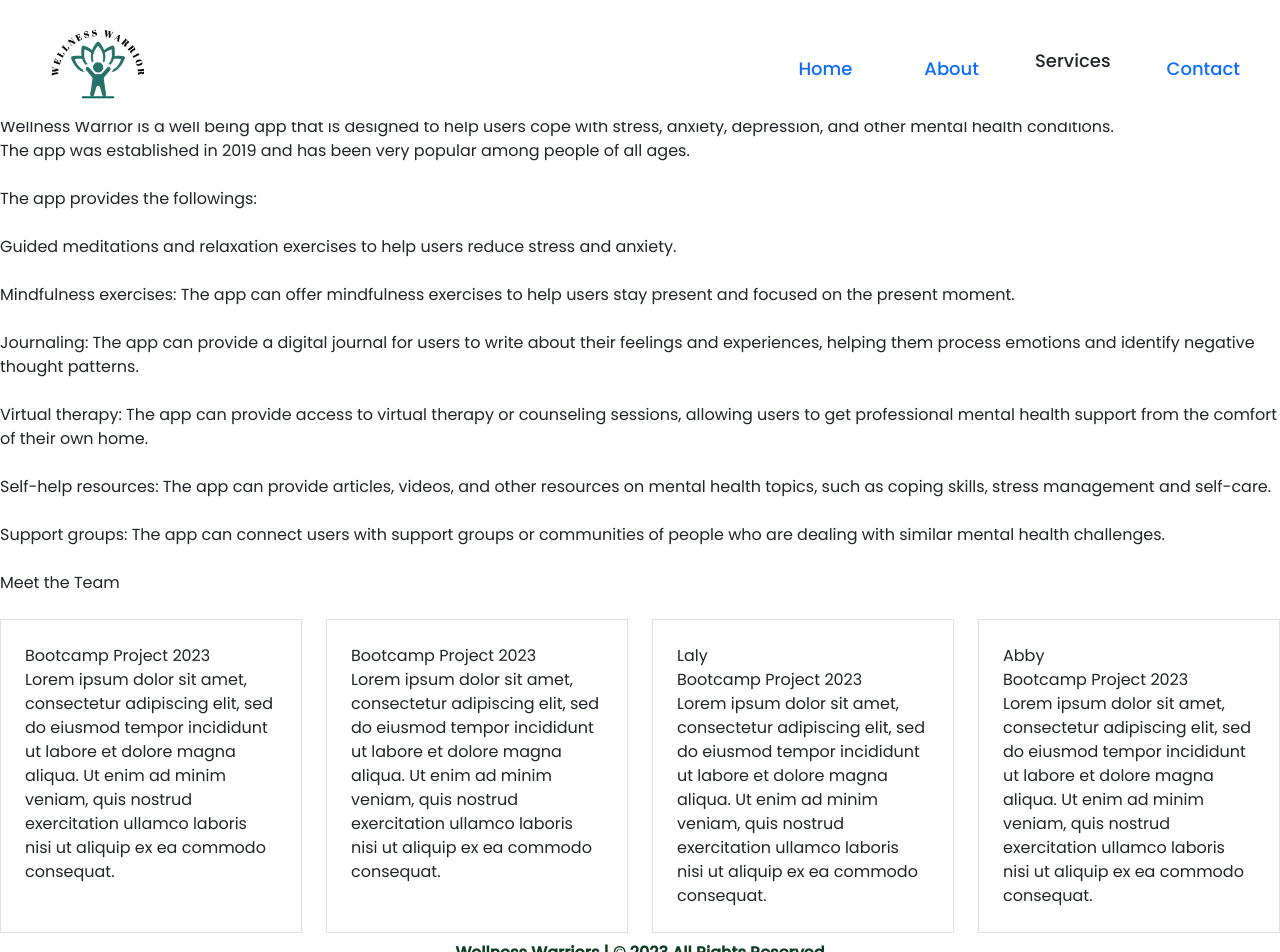
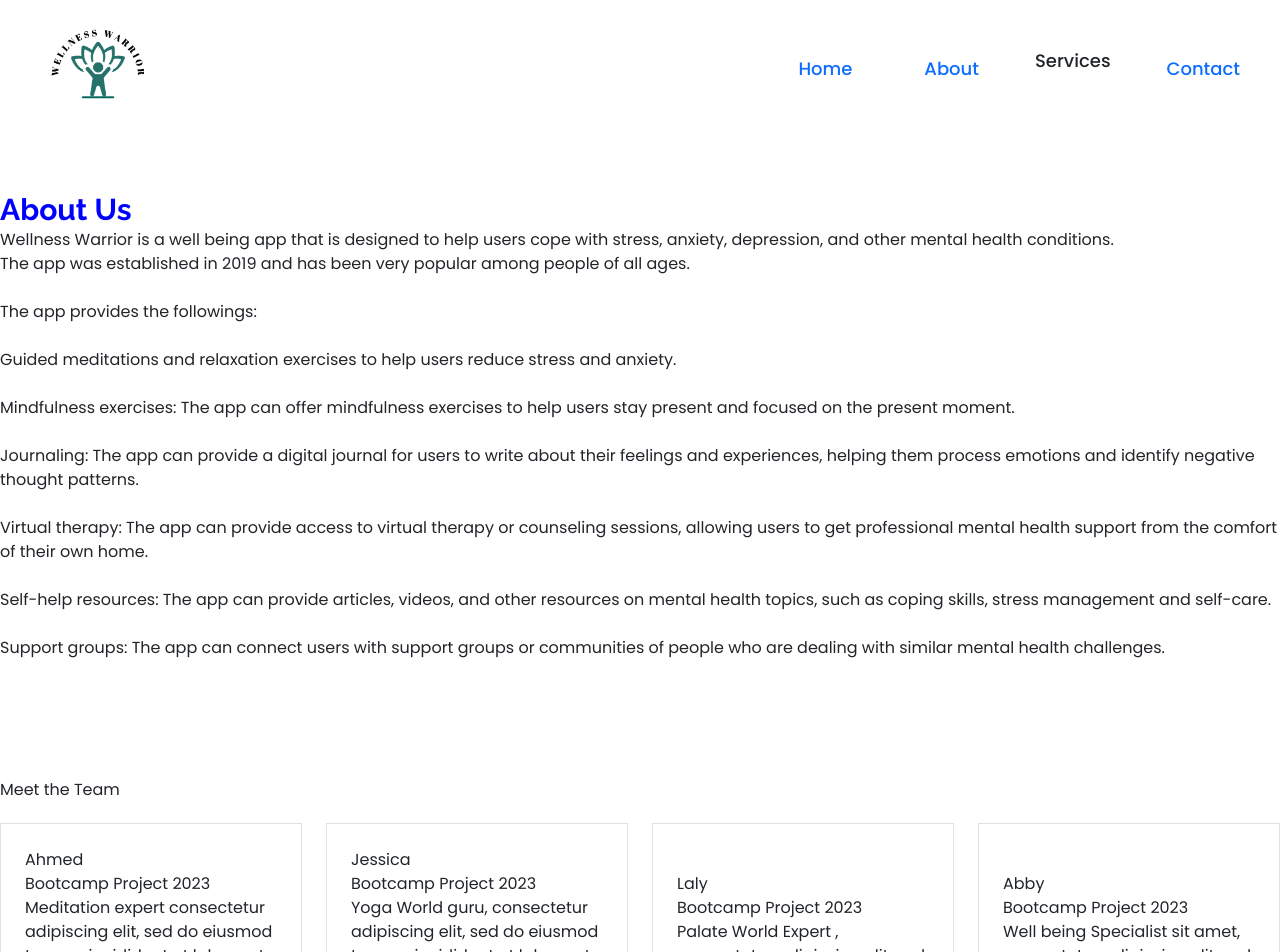
Before and after one commit to Aymussa/Wellness-Warrior, a React (Create React App) app: page /about in a window 1280 px wide. Shown: the top 952 px of the page. Built offline with nearby package versions, Linux system fonts and the light colour scheme; a web font is replaced by a local one.

Commit message:
About page created

```diff
--- a/package.json
+++ b/package.json
@@ -7,6 +7,7 @@
     "@testing-library/react": "^13.4.0",
     "@testing-library/user-event": "^13.5.0",
     "bootstrap": "^5.2.3",
+    "inquirer": "^9.1.5",
     "react": "^18.2.0",
     "react-bootstrap": "^2.7.2",
     "react-dom": "^18.2.0",
--- a/src/App.js
+++ b/src/App.js
@@ -8,6 +8,7 @@
 import Contact from './components/contact/Contact';
 import Footer from "./components/footer/Footer";
 import "./index.css"
+
 
 
 
--- a/src/components/about/About.js
+++ b/src/components/about/About.js
@@ -1,12 +1,13 @@
-import React from "react";
+import React, { Component } from "react";
 import ReactDOM from 'react-dom';
-import bootstrap from 'bootstrap/dist/css/bootstrap.min.css'
-
+import bootstrap from 'bootstrap/dist/css/bootstrap.min.css';
+import "./about.css"
+// import logo from "../images/logo.jpg.";
 
 function About() {
   return (
-    <div className="pt-24">
-      <h1>About Page</h1>
+    <div className= "About pt-24">
+      <h1 className="h1-about pt-24">About Us</h1>
       <p>
         Wellness Warrior is a well being app that is designed to help users cope with stress, anxiety, depression, and other mental health conditions.
         <p>The app was established in 2019 and has been very popular among people of all ages.</p>
@@ -23,57 +24,54 @@
         <li>Mindfulness exercises: The app can offer mindfulness exercises to help users stay present and focused on the present moment.
         </li>
         <br></br>
-        <li>Journaling: The app can provide a digital journal for users to write about their feelings and experiences, helping them process emotions and identify negative thought patterns.
-        </li>
+        <li>Journaling: The app can provide a digital journal for users to write about their feelings and experiences, helping them process emotions and identify negative thought patterns.</li>
         <br></br>
         <li>Virtual therapy: The app can provide access to virtual therapy or counseling sessions, allowing users to get professional mental health support from the comfort of their own home.
         </li>
         <br></br>
-        <li>Self-help resources: The app can provide articles, videos, and other resources on mental health topics, such as coping skills, stress management and self-care.
-        </li>
+        <li>Self-help resources: The app can provide articles, videos, and other resources on mental health topics, such as coping skills, stress management and self-care.</li>
         <br></br>
         <li>
-          Support groups: The app can connect users with support groups or communities of people who are dealing with similar mental health challenges.
-        </li>
-
+          Support groups: The app can connect users with support groups or communities of people who are dealing with similar mental health challenges.</li>
       </ul>
       <br></br>
-      <p> Meet the Team </p>
+
+      <h2 className="h2-about pt-24">Meet the Team</h2>
       <br></br>
-      {/* <div class="grid grid-cols-4 divide-x"> */}
+
+    {/* meet the team section */}
+
       <div class="grid grid-cols-4 gap-4">
-        <div class="border border-gray-500 p-4">
-          <div title = "Ahmed"></div>
+      <div class="border border-gray-500 p-4" title = "Ahmed"> Ahmed
+      <br></br>
+           {/* <img src= {mylogo} alt="Ahmed photo" width="600" height="400"></img> */}
           <p>Bootcamp Project 2023</p>
-          <p> Lorem ipsum dolor sit amet, consectetur adipiscing elit, sed do eiusmod tempor incididunt ut labore et dolore magna aliqua. Ut enim ad minim veniam,
+          <p> Meditation expert consectetur adipiscing elit, sed do eiusmod tempor incididunt ut labore et dolore magna aliqua. Ut enim ad minim veniam,
             quis nostrud exercitation ullamco laboris nisi ut aliquip ex ea commodo consequat.</p>
-
       </div>
 
-        <div class="border border-gray-500 p-4">
-          <div title Jessica> </div>
+        <div class="border border-gray-500 p-4" title = "Jessica"> Jessica
+        <br></br>
             <p>Bootcamp Project 2023</p>
-            <p> Lorem ipsum dolor sit amet, consectetur adipiscing elit, sed do eiusmod tempor incididunt ut labore et dolore magna aliqua. Ut enim ad minim veniam,
+            <p> Yoga World guru, consectetur adipiscing elit, sed do eiusmod tempor incididunt ut labore et dolore magna aliqua. Ut enim ad minim veniam,
               quis nostrud exercitation ullamco laboris nisi ut aliquip ex ea commodo consequat.</p>
         </div>
 
-        <div class="border border-gray-500 p-4">
+        <div class="border border-gray-500 p-4" title = "Laly">
+        <br></br>
           Laly <p>Bootcamp Project 2023</p>
-          <p> Lorem ipsum dolor sit amet, consectetur adipiscing elit, sed do eiusmod tempor incididunt ut labore et dolore magna aliqua. Ut enim ad minim veniam,
+          <p> Palate World Expert , consectetur adipiscing elit, sed do eiusmod tempor incididunt ut labore et dolore magna aliqua. Ut enim ad minim veniam,
             quis nostrud exercitation ullamco laboris nisi ut aliquip ex ea commodo consequat.</p>
         </div>
-        <div class="border border-gray-500 p-4">
+        <div class="border border-gray-500 p-4" title = "Abby">
+        <br></br>
           Abby<p>Bootcamp Project 2023</p>
-          <p> Lorem ipsum dolor sit amet, consectetur adipiscing elit, sed do eiusmod tempor incididunt ut labore et dolore magna aliqua. Ut enim ad minim veniam,
+          <p> Well being Specialist sit amet, consectetur adipiscing elit, sed do eiusmod tempor incididunt ut labore et dolore magna aliqua. Ut enim ad minim veniam,
             quis nostrud exercitation ullamco laboris nisi ut aliquip ex ea commodo consequat.</p>
 
         </div>
         </div>
-      {/* </div> */}
     </div>
-
-
-
 
   );
 }
--- a/src/components/about/about.css
+++ b/src/components/about/about.css
@@ -1,13 +1,21 @@
-.home{
-    background-color: red;
-}
-
 .title{
 
-background-color: blueviolet;
-color: blue;
+    background-color: blueviolet;
+    color: blue;
 
 
 
+    }
 
-}
+    .h1-about {
+        font-family: "Raleway", sans-serif;
+        font-weight: 900;
+        font-weight: bold;
+        color:  blue;
+    }
+
+    .h1-about{
+        font-size: 30px;
+        font-weight: bold;
+        color:  blue;
+    }
--- a/src/components/assessment/Assessment.js
+++ b/src/components/assessment/Assessment.js
@@ -1,6 +1,5 @@
 
 import React from "react";
-
 
 function Assessment() {
   return (
```
Also changed, not shown: 1 other file (tests, documents, lock files or other folders).
